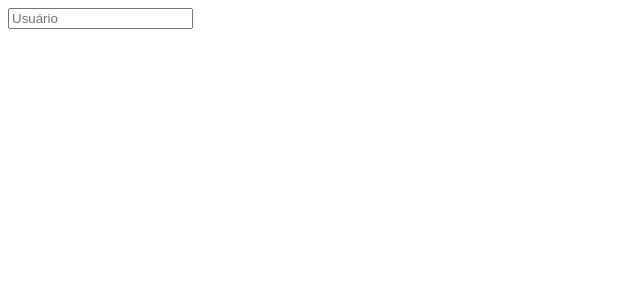
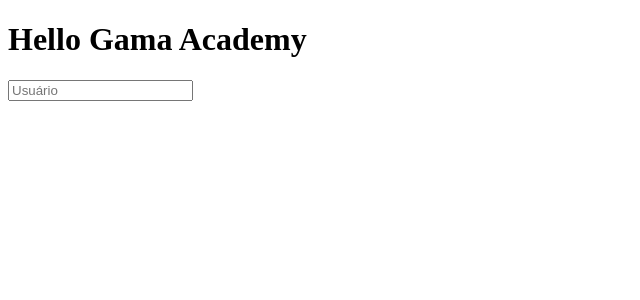
Before and after one commit to WallaceSt/react-basic, a React (Create React App) app: page / in a window 1280 px wide. Shown: the top 300 px of the page, without its empty margins (0-640 px from the left). Built offline with nearby package versions, Linux system fonts and the light colour scheme.

Commit message:
Adicionando conceitos de props e fragments

```diff
--- a/src/App.js
+++ b/src/App.js
@@ -1,6 +1,11 @@
-function App() {
+function App(props) {
   return (
-    <input placeholder="Usuário" name="usuario" className="usuario" id="usuario" />
+    <>
+      <h1>
+        {props.title}
+      </h1>
+      <input placeholder="Usuário" name="usuario" className="usuario" id="usuario" />
+    </>
   );
 }
 export default App;
--- a/src/index.js
+++ b/src/index.js
@@ -4,5 +4,5 @@
 
 const root = ReactDOM.createRoot(document.getElementById('root'));
 root.render(
-  <App />
+  <App title="Hello Gama Academy" />
 );
```
